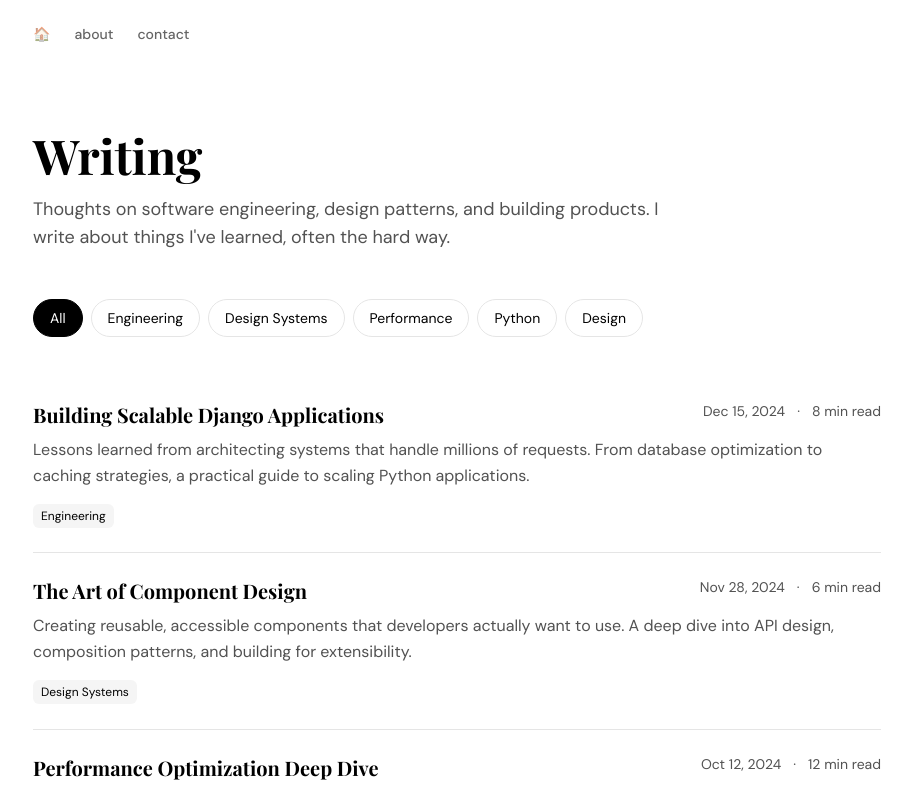
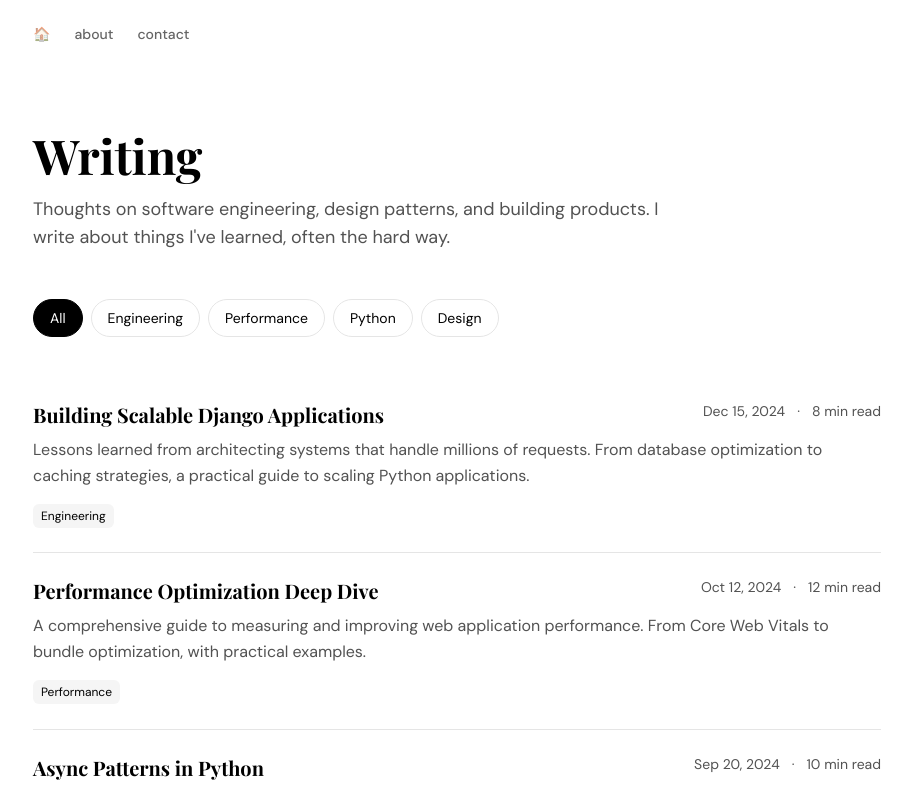
Before and after one commit to AlexSoldin/portfolio, a Next.js app: page /writing in a window 1280 px wide. Shown: the top 794 px of the page, without its empty margins (183-1095 px from the left). Built offline with nearby package versions, Linux system fonts and the light colour scheme; a web font is replaced by a local one.

Commit message:
build: change hash for deployment

```diff
--- a/src/data/posts.ts
+++ b/src/data/posts.ts
@@ -9,16 +9,6 @@ export const posts: Post[] = [
     date: "Dec 15, 2024",
     readTime: "8 min read",
     category: "Engineering",
-    published: true,
-  },
-  {
-    slug: "art-of-component-design",
-    title: "The Art of Component Design",
-    excerpt:
-      "Creating reusable, accessible components that developers actually want to use. A deep dive into API design, composition patterns, and building for extensibility.",
-    date: "Nov 28, 2024",
-    readTime: "6 min read",
-    category: "Design Systems",
     published: true,
   },
   {
```
